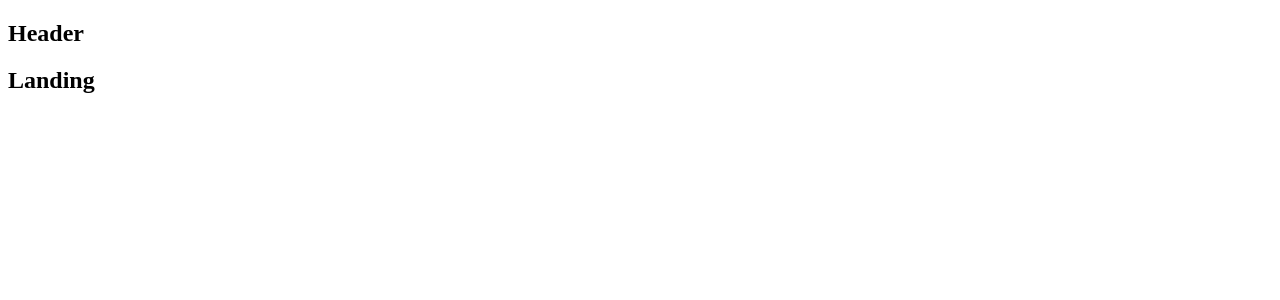
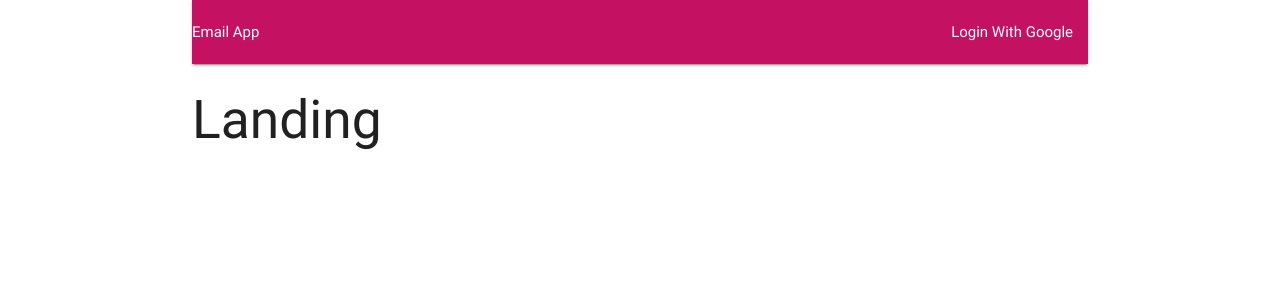
Before and after one commit to elshack09/Email-App, a React (Create React App) app in the folder client/: page / in a window 1280 px wide. Shown: the top 300 px of the page. Built offline with nearby package versions, Linux system fonts and the light colour scheme.

Commit message:
added materialize css

```diff
--- a/client/package.json
+++ b/client/package.json
@@ -8,6 +8,7 @@
     }
   },
   "dependencies": {
+    "materialize-css": "^0.100.2",
     "react": "^16.4.2",
     "react-dom": "^16.4.2",
     "react-redux": "^5.0.7",
--- a/client/src/components/App.js
+++ b/client/src/components/App.js
@@ -1,14 +1,14 @@
 import React from "react";
 import { BrowserRouter, Route } from "react-router-dom";
 
-const Header = () => <h2>Header</h2>;
+import Header from "./Header";
 const Dashboard = () => <h2>Dashboard</h2>;
 const SurveyNew = () => <h2>SurveyNew</h2>;
 const Landing = () => <h2>Landing</h2>;
 
 const App = () => {
   return (
-    <div>
+    <div className="container" >
       <BrowserRouter>
         <div>
           <Header />
--- /dev/null
+++ b/client/src/components/Header.js
@@ -0,0 +1,38 @@
+import React, { Component } from "react";
+
+class Header extends Component {
+  render() {
+    return (
+      <nav>
+        <div className="nav-wrapper pink accent-4" >
+          <a classname="left brand-logo">Email App</a>
+          <ul className="right">
+            <li>
+              <a>Login With Google</a>
+            </li>
+          </ul>
+        </div>
+      </nav>
+    );
+  }
+}
+
+export default Header;
+//  <nav>
+//           <div class="nav-wrapper">
+//             <a href="#" class="brand-logo">
+//               Logo
+//             </a>
+//             <ul id="nav-mobile" class="right hide-on-med-and-down">
+//               <li>
+//                 <a href="sass.html">Sass</a>
+//               </li>
+//               <li>
+//                 <a href="badges.html">Components</a>
+//               </li>
+//               <li>
+//                 <a href="collapsible.html">JavaScript</a>
+//               </li>
+//             </ul>
+//           </div>
+//         </nav>
--- a/client/src/index.js
+++ b/client/src/index.js
@@ -1,3 +1,4 @@
+import  "materialize-css/dist/css/materialize.min.css";
 import React from "react";
 import ReactDOM from "react-dom";
 import { Provider } from "react-redux";
```
Also changed, not shown: 2 other files (tests, documents, lock files or other folders).
